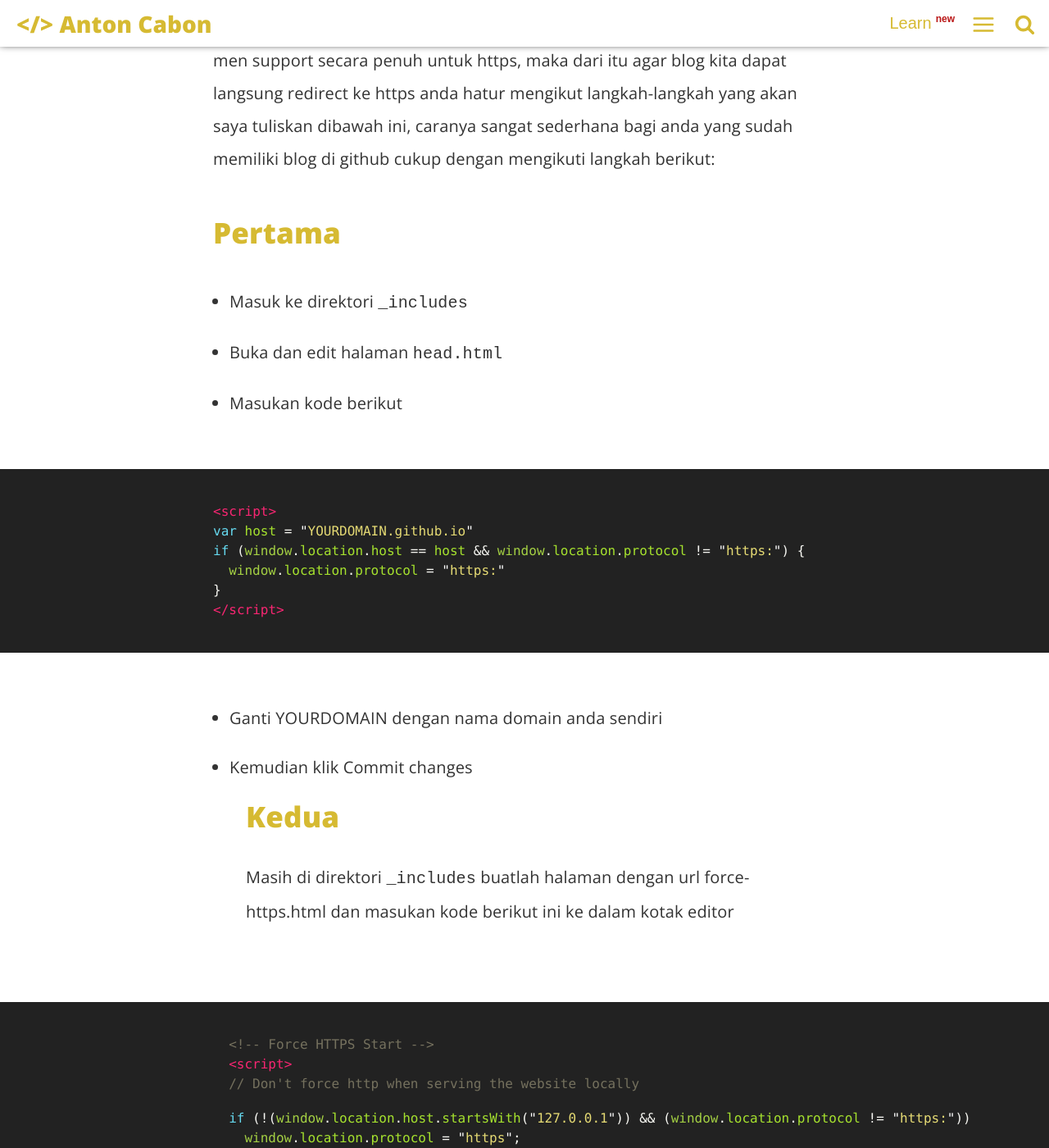
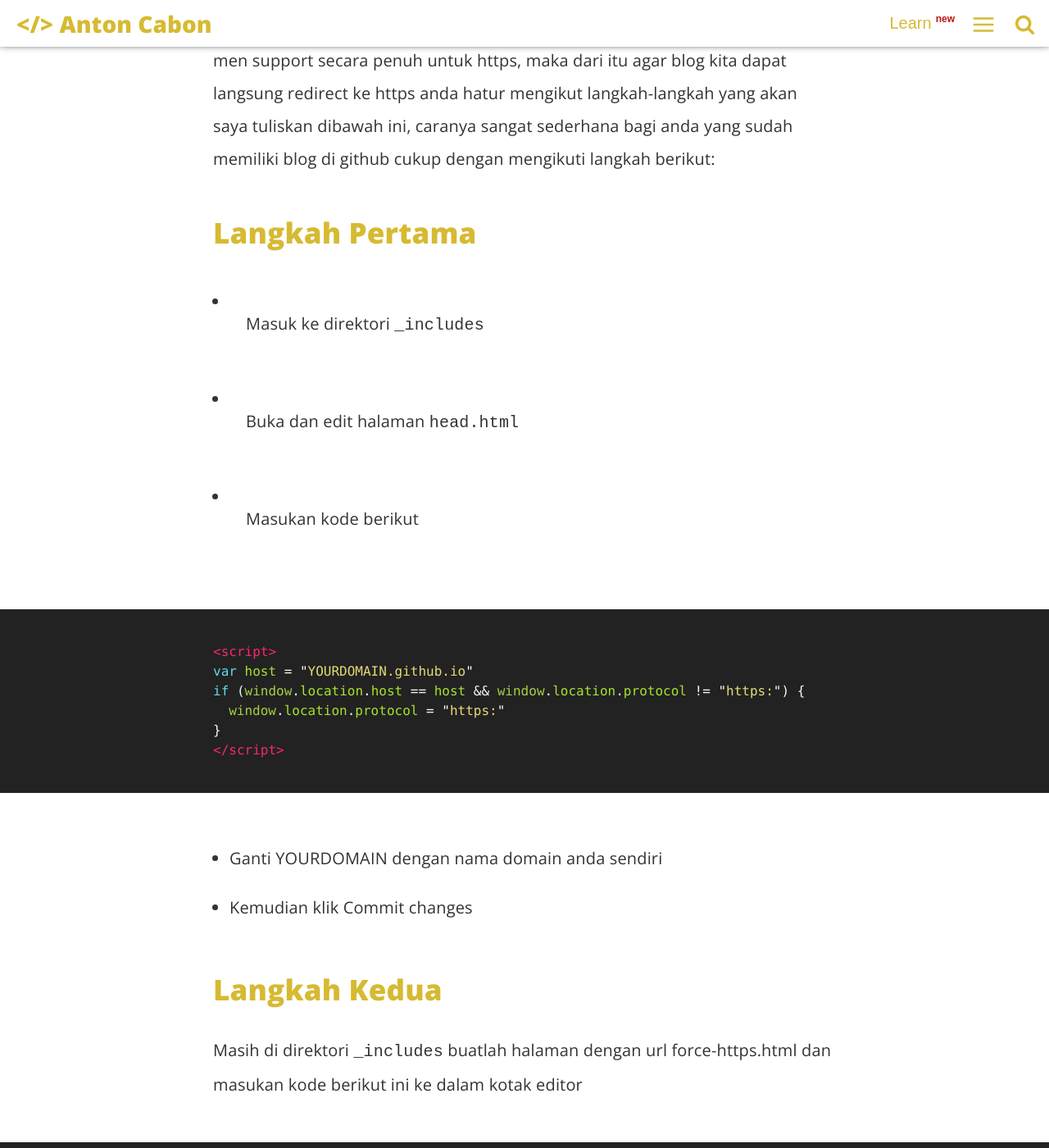
Before and after one commit to antoncabon/antoncabon.github.io, a Jekyll site: the page built from _posts/2016-06-08-force-a-quick-redirect-to-https-on-github-pages.markdown, in a window 1280 px wide and 1400 px high, scrolled down 941 px. Shown: the whole window at 82% size. Built offline with Jekyll 4.4.1, drawn with Linux system fonts in a browser that asks for light colours; comment, search, counter and statistics services are not loaded.

Commit message:
Update 2016-06-08-force-a-quick-redirect-to-https-on-github-pages.markdown

```diff
--- a/_posts/2016-06-08-force-a-quick-redirect-to-https-on-github-pages.markdown
+++ b/_posts/2016-06-08-force-a-quick-redirect-to-https-on-github-pages.markdown
@@ -15,10 +15,15 @@ introduction: "Ketika anda mengakses blog atau situs yang di hosting pada github
 ---
 ![Force https](/assets/img/tutorial/force-https.jpg)
 Ketika anda mengakses blog atau situs yang di hosting pada github, maka tidak akan secara otomatis akan di redirect ke https walaupun github sendiri sudah men support secara penuh untuk https, maka dari itu agar blog kita dapat langsung redirect ke https anda hatur mengikut langkah-langkah yang akan saya tuliskan dibawah ini, caranya sangat sederhana bagi anda yang sudah memiliki blog di github cukup dengan mengikuti langkah berikut:
-## Pertama
+
+## Langkah Pertama
+
 - Masuk ke direktori  <kbd>_includes</kbd>
+
 - Buka dan edit halaman  <kbd>head.html</kbd>
+
 - Masukan kode berikut
+
 {% highlight html %}
 <script>
 var host = "YOURDOMAIN.github.io"
@@ -29,7 +34,9 @@ if (window.location.host == host && window.location.protocol != "https:") {
 {% endhighlight %}
 - Ganti YOURDOMAIN dengan nama domain anda sendiri
 - Kemudian klik Commit changes
-##  Kedua
+
+##  Langkah Kedua
+
 Masih di direktori <kbd> _includes</kbd> buatlah halaman dengan url force-https.html
 dan masukan kode berikut ini ke dalam kotak editor
 
@@ -44,8 +51,11 @@ dan masukan kode berikut ini ke dalam kotak editor
   <!-- Force HTTPS End -->
 {% endif %}
 {% endhighlight %}
+
 - Commit
+
 > **Catatan:** pastikan pada   <kbd>_config.yml</kbd> anda memasukan url domain anda dengan awalan seperti berikut ini.
+
 {% highlight html %}
 url: "https://YOURDOMAIN.github.io"
 {% endhighlight %}
```
